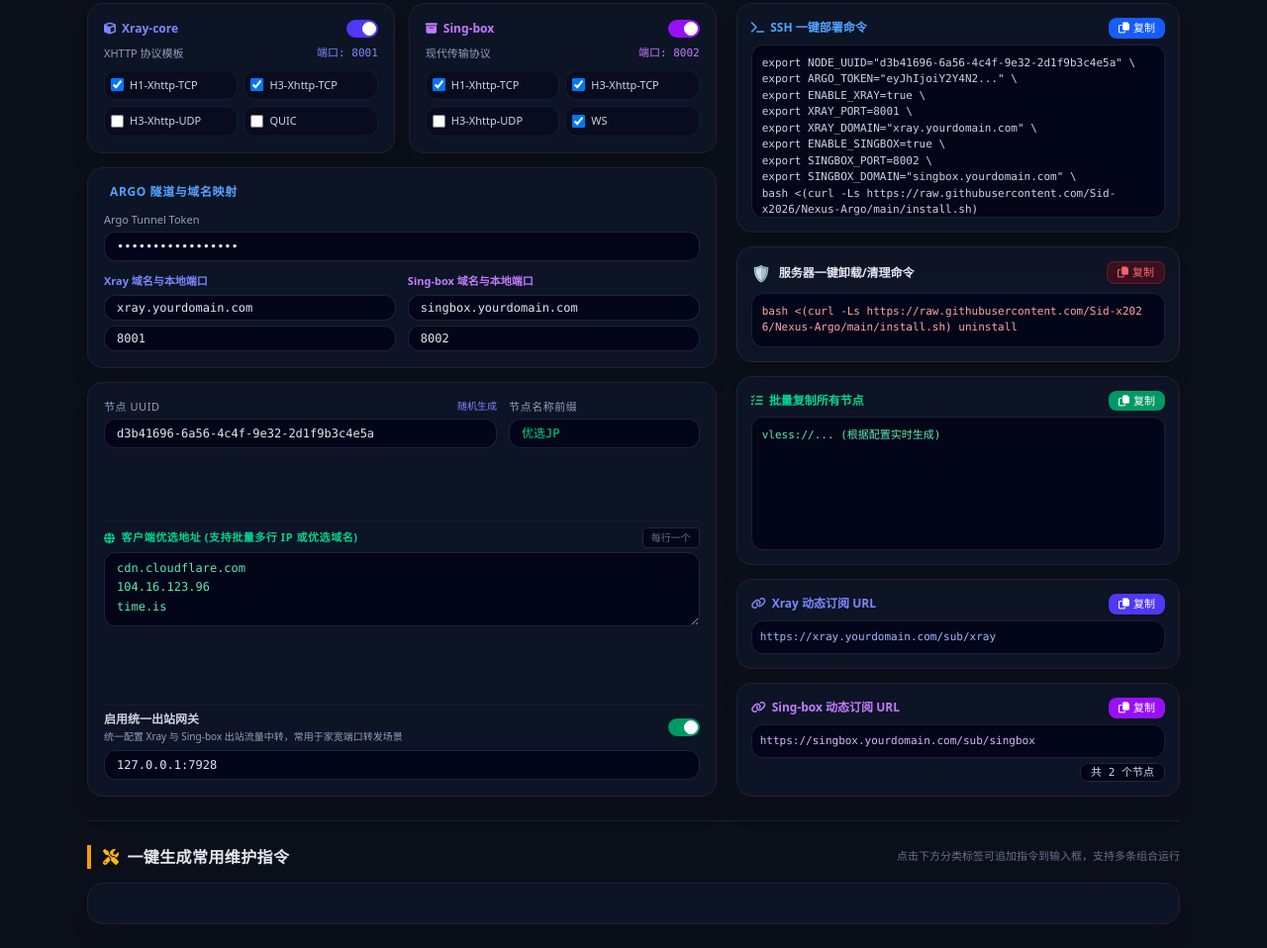
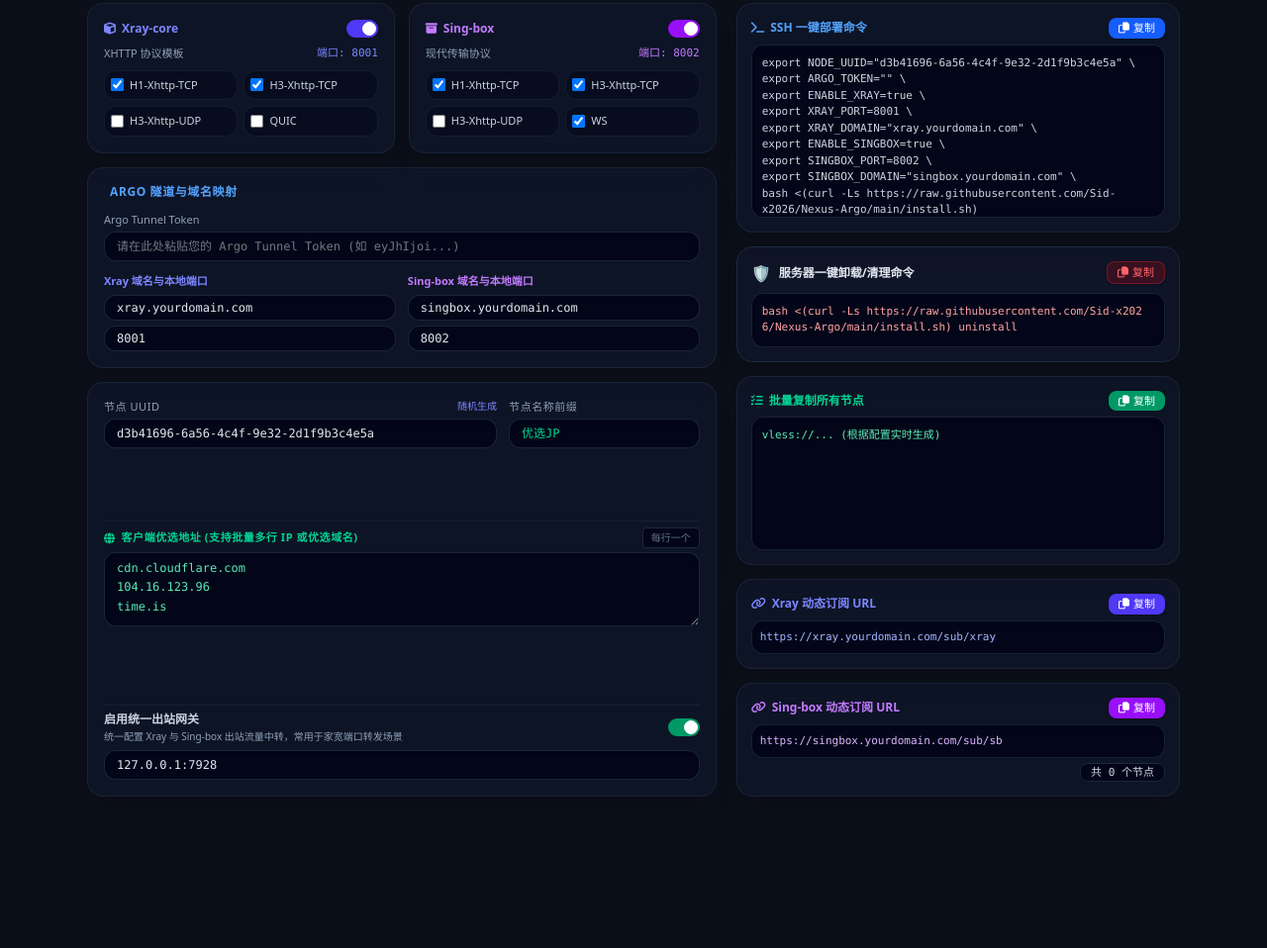
Before and after one commit to Sid-x2026/Nexus-Argo, a plain HTML site: page web/index.html in a window 1280 px wide. Shown: the part 150-1108 px from the top of the page at 99% size. After the commit the page ends 979 px from the top, so only its background shows below. Drawn offline with nearby package versions, Linux system fonts and the light colour scheme.

Commit message:
feat(web): unhide argo token input and fix script tags

```diff
--- a/web/index.html
+++ b/web/index.html
@@ -152,7 +152,8 @@
                             </h3>
                             <div>
                                 <label class="block text-[11px] text-slate-400 mb-1">Argo Tunnel Token</label>
-                                <input type="password" id="argoToken" value="eyJhIjoiY2Y4N2..." oninput="updateOutputs()"
+                                <!-- 修改此处：将 type="password" 改为 type="text"，并提供更清晰的默认占位符，方便用户直接核对 -->
+                                <input type="text" id="argoToken" value="" placeholder="请在此处粘贴您的 Argo Tunnel Token (如 eyJhIjoi...)" oninput="updateOutputs()"
                                     class="w-full bg-slate-950 border border-slate-800/90 rounded-xl px-3 py-1.5 text-xs text-slate-200 focus:outline-none focus:border-blue-500 font-mono shadow-inner">
                             </div>
                             <div class="grid grid-cols-1 md:grid-cols-2 gap-3">
@@ -193,7 +194,7 @@
                                 </div>
                             </div>
 
-                            <!-- 客户端优选地址大文本框 (高度设为 rows="3"，精准控制完美防遮挡) -->
+                            <!-- 客户端优选地址大文本框 -->
                             <div class="pt-1.5 border-t border-slate-800/60">
                                 <div class="flex justify-between items-center mb-1">
                                     <label class="text-[11px] text-emerald-400 font-bold uppercase tracking-wider flex items-center">
@@ -228,7 +229,7 @@ time.is</textarea>
 
                     </div>
 
-                    <!-- 右侧：生成结果输出面板 (占 5 栅格，与左侧 100% 底部等高对齐) -->
+                    <!-- 右侧：生成结果输出面板 (占 5 栅格) -->
                     <div class="lg:col-span-5 flex flex-col justify-between space-y-3.5 w-full">
 
                         <!-- SSH 一键部署命令 -->
@@ -312,22 +313,6 @@ time.is</textarea>
 
                     </div>
 
-                </div>
-            </section>
-
-            <hr class="border-slate-800/80">
-
-            <!-- ================= 一键生成常用维护指令 ================= -->
-            <section class="space-y-3.5">
-                <div class="flex items-center justify-between border-l-4 border-amber-500 pl-3">
-                    <h2 class="text-sm md:text-base font-bold text-slate-200 tracking-wide">
-                        <i class="fa-solid fa-screwdriver-wrench mr-2 text-amber-400"></i>一键生成常用维护指令
-                    </h2>
-                    <span class="text-[11px] text-slate-500">点击下方分类标签可追加指令到输入框，支持多条组合运行</span>
-                </div>
-
-                <div class="bg-slate-900/70 backdrop-blur-md border border-slate-800/80 rounded-2xl p-5 shadow-xl space-y-4">
-                    <!-- 运维指令内容可按需保留 -->
                 </div>
             </section>
 
@@ -417,11 +402,11 @@ time.is</textarea>
             document.getElementById('sshCommand').innerText = sshCmd;
             document.getElementById('plainNodes').innerText = "vless://... (根据配置实时生成)";
             document.getElementById('xraySubLink').innerText = "https://" + xrayDomain + "/sub/xray";
-            document.getElementById('sbSubLink').innerText = "https://" + sbDomain + "/sub/singbox";
-            document.getElementById('nodeCountBadge').innerText = "共 2 个节点";
+            document.getElementById('sbSubLink').innerText = "https://" + sbDomain + "/sub/sb";
+            document.getElementById('nodeCountBadge').innerText = "共 0 个节点";
         }
 
-        // 初始化加载
+        // 初始化运行一次
         window.onload = function() {
             updateOutputs();
         };
```
